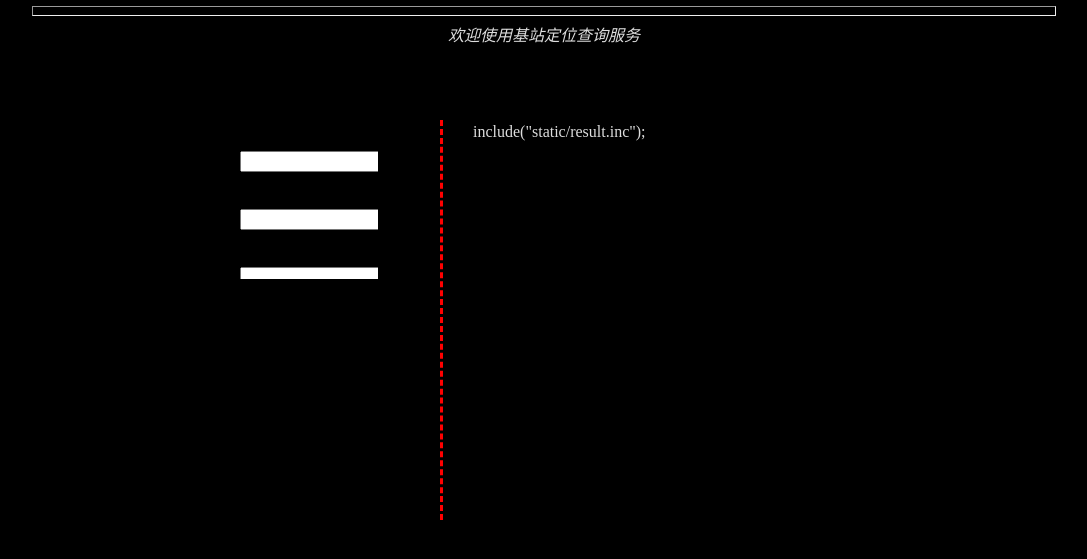
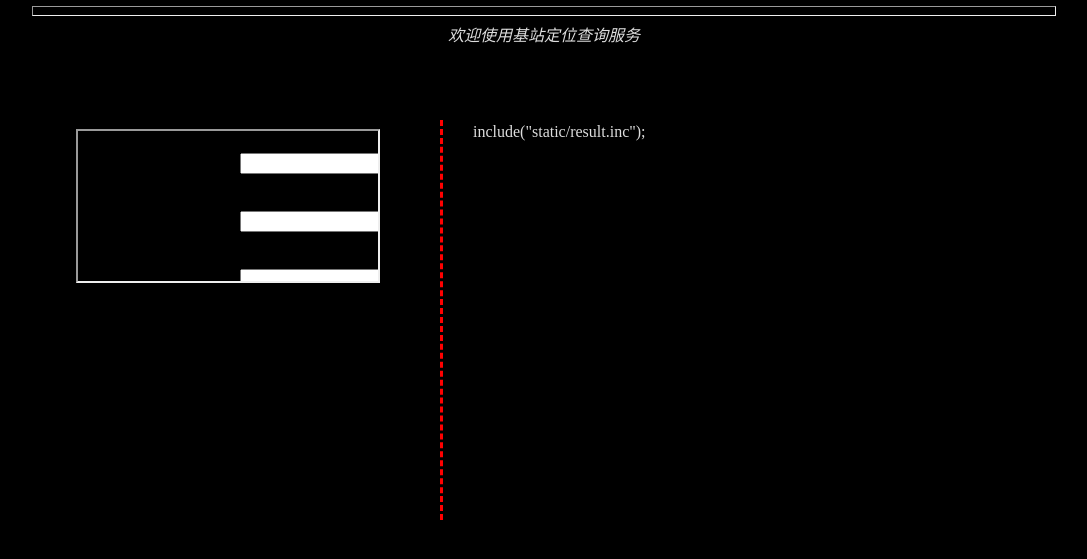
Before and after one commit to tuxknight/bs_query, a plain HTML site: page 0/index.html in a window 1280 px wide. Shown: the part 85-644 px from the top of the page, without its empty margins (160-1247 px from the left). Drawn offline with Linux system fonts and the light colour scheme.

Commit message:
commit by edit_adapter

```diff
--- a/0/index.html
+++ b/0/index.html
@@ -73,8 +73,7 @@ TD {text-align:left;}
 
 
 <div id="left">
-  <object type="text/x-scriptlet" data="static/form.html"></object>
-    <!-- <iframe name="input_frame" src="static/form.html" ></iframe> -->
+<iframe name="input_frame" src="static/form.html" ></iframe>
 </div>
 
 <div id="right">
```
